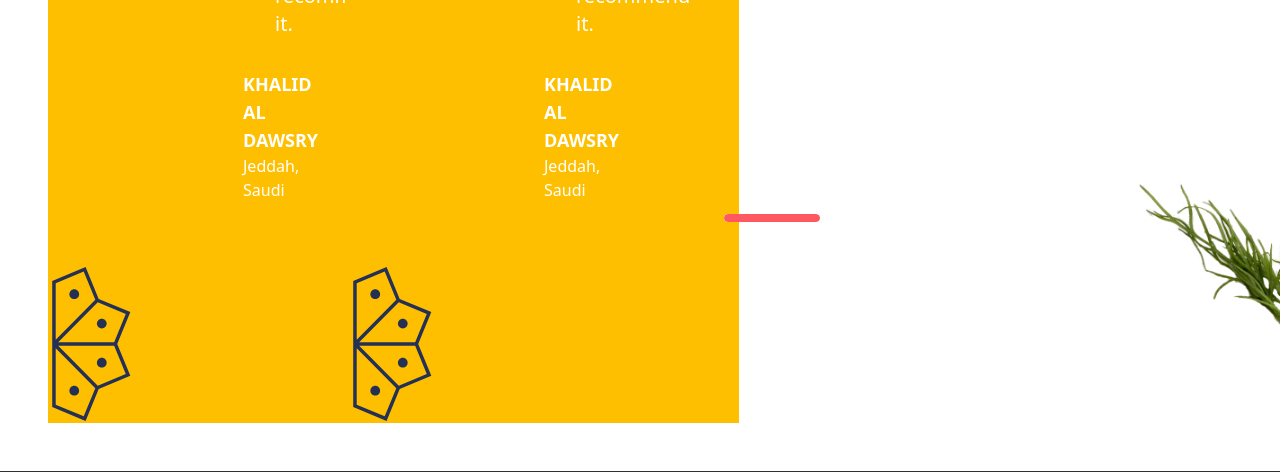
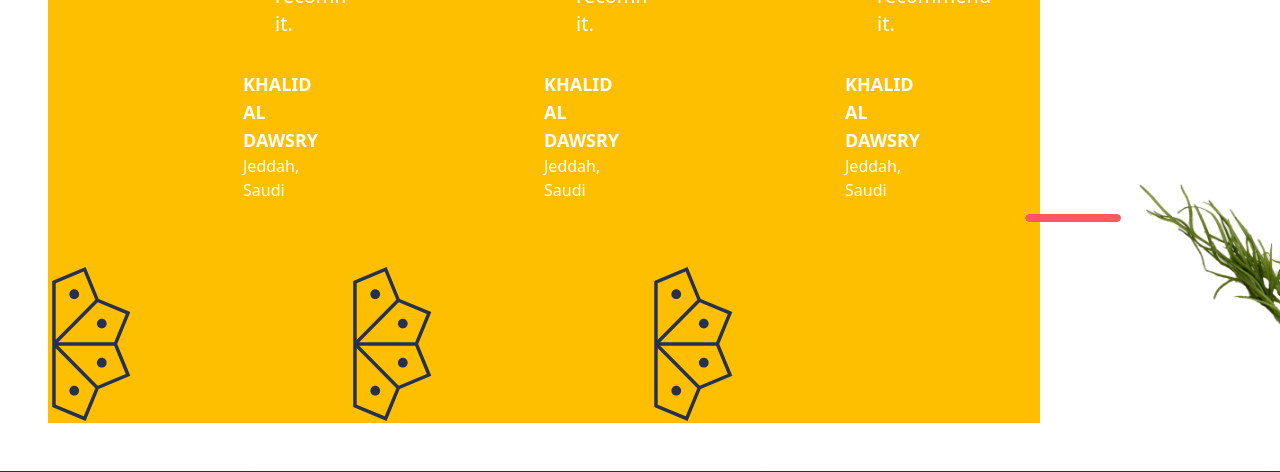
Before and after one commit to Abusayem99133/softnio-test-assignment, a React (Vite) app: page / in a window 1280 px wide. Shown: the part 3109-3581 px from the top of the page. Built offline with nearby package versions, Linux system fonts and the light colour scheme; grey boxes are pictures that could not be loaded.

Commit message:
customers section slider work

```diff
--- a/src/Components/Pages/Customers.jsx
+++ b/src/Components/Pages/Customers.jsx
@@ -176,6 +176,69 @@ const Customers = () => {
               </div>
             </div>
           </SwiperSlide>
+          <SwiperSlide>
+            <div className="flex flex-col-reverse lg:flex-row items-center">
+              {/* Testimonial Card */}
+              <div className="bg-[#febf00] w-full lg:w-1/2  relative p-[30px] md:p-[98px] lg:p-[97px] xl:p-[195px] z-10">
+                <p className="md:text-xl text-white flex gap-2 mb-8">
+                  <span className="md:text-2xl font-bold text-white ">
+                    <FaQuoteLeft />
+                  </span>
+                  You can't go wrong with Chicken Mandi, I had it twice. The
+                  chicken was cooked perfectly, juicy & soft (usually mandi
+                  chicken is a bit dry). I would definitely recommend it.
+                </p>
+                <div className="mt-8 flex items-center justify-between">
+                  <div>
+                    <h3 className="uppercase font-bold text-lg text-white">
+                      Khalid Al Dawsry
+                    </h3>
+                    <span className="text-white">Jeddah, Saudi</span>
+                  </div>
+                  <img
+                    className="md:w-12 md:h-12 rounded-full"
+                    src={userImage}
+                    alt="User"
+                  />
+                </div>
+                <div className="absolute">
+                  <progress
+                    className="progress progress-error w-20 md:w-24 h-2 z-10  bg-white -right-44 md:-right-[415px] lg:-right-[180px] mt-3 md:mt-3"
+                    value="100"
+                    max="100"
+                  ></progress>
+                </div>
+                <progress
+                  className="progress max-w-full h-1 mt-4 bg-white"
+                  value="100"
+                  max="100"
+                ></progress>
+                {/* Decorative Card Icon */}
+                <div className="absolute bottom-[1px]  left-0 md:left-1 ">
+                  <img
+                    className="w-7 md:w-20 lg:w-20"
+                    src={cardImage}
+                    alt="Decorative Icon"
+                  />
+                </div>
+              </div>
+
+              {/* Video Section */}
+              <div
+                className="relative w-full lg:w-1/2"
+                style={{ paddingBottom: "56.25%" }}
+              >
+                <iframe
+                  className="absolute top-0 left-0 w-full h-full z-10"
+                  src="https://www.youtube.com/embed/DzSSUU37ynQ?si=HrHxbrHzerW0hnhv"
+                  title="YouTube video player"
+                  frameBorder="0"
+                  allow="accelerometer; autoplay; clipboard-write; encrypted-media; gyroscope; picture-in-picture; web-share"
+                  allowFullScreen
+                ></iframe>
+              </div>
+            </div>
+          </SwiperSlide>
         </Swiper>
       </div>
 
```
